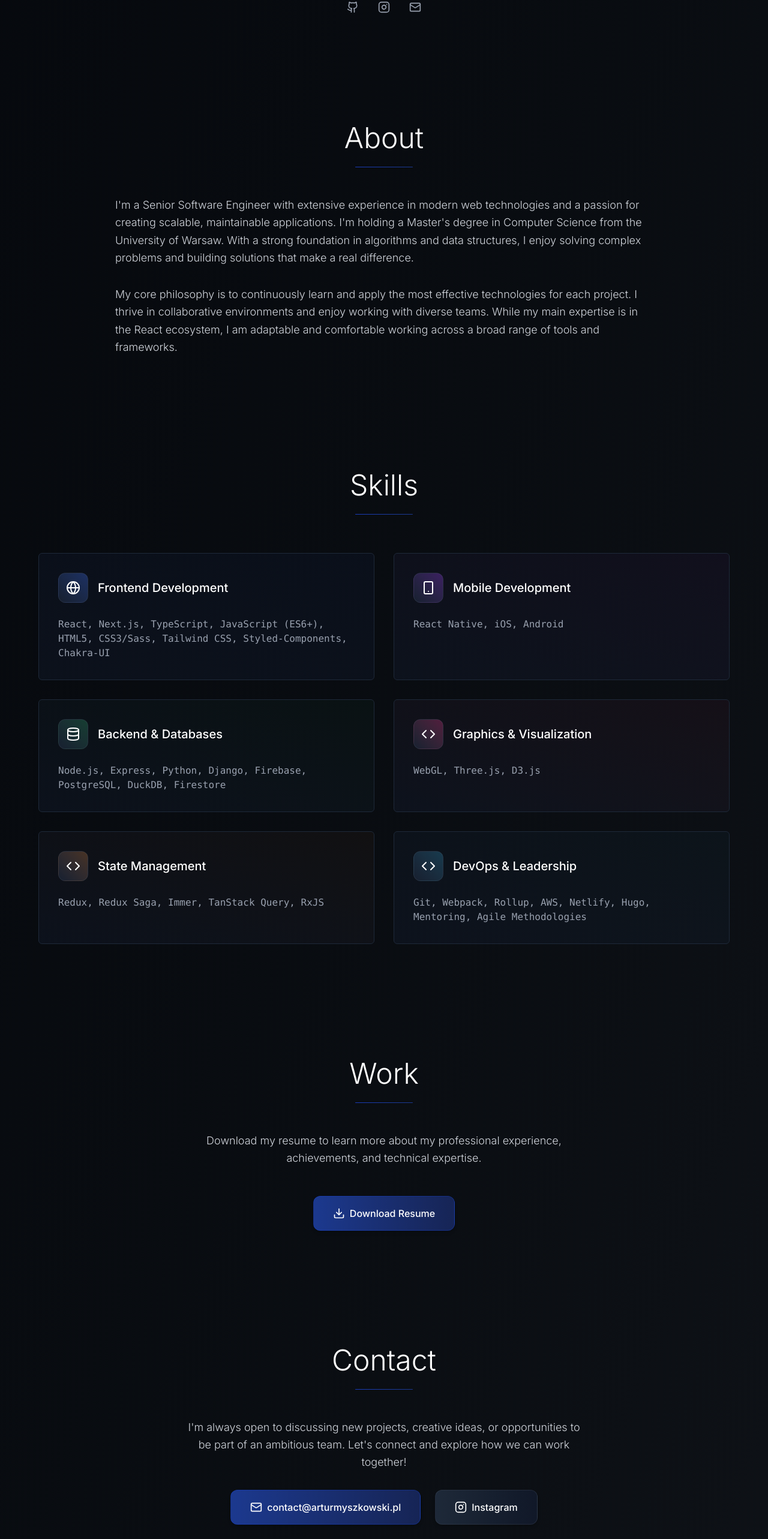
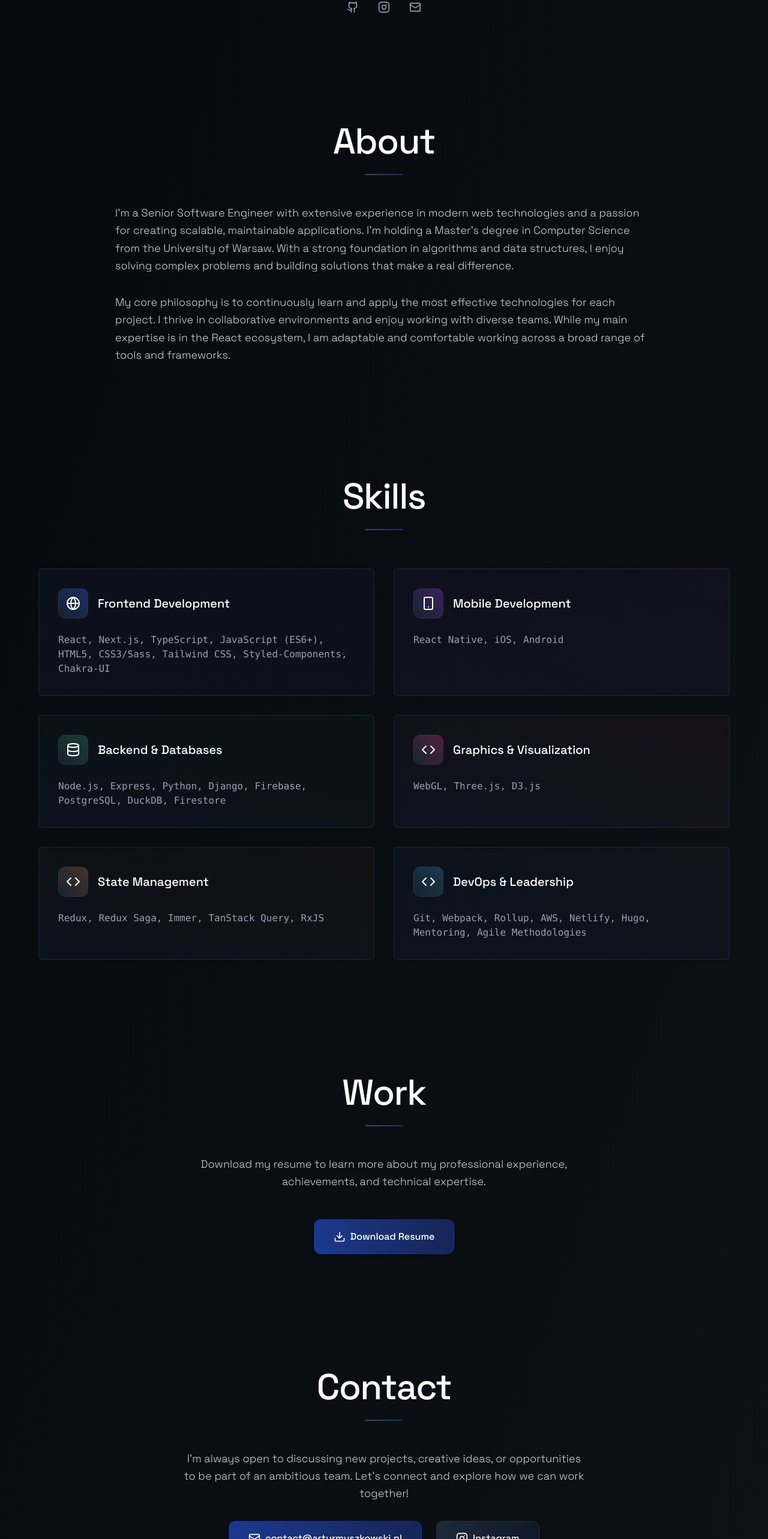
Before and after one commit to rthrs/arturmyszkowski-pl, a Next.js app: page / in a window 1280 px wide. Shown: the part 690-3256 px from the top of the page at 60% size. Built offline with nearby package versions, Linux system fonts and the light colour scheme.

Commit message:
Update font styles in Tailwind configuration and global CSS; introduce Space Grotesk font for body text and add heading font class for improved typography consistency across the application.

```diff
--- a/src/app/globals.css
+++ b/src/app/globals.css
@@ -8,7 +8,7 @@ html {
 }
 
 body {
-  font-family: var(--font-inter), system-ui, sans-serif;
+  font-family: var(--font-space-grotesk), system-ui, sans-serif;
   overflow-x: clip;
 }
 
--- a/src/app/layout.tsx
+++ b/src/app/layout.tsx
@@ -1,5 +1,5 @@
 import type { Metadata } from "next";
-import { Inter, JetBrains_Mono } from "next/font/google";
+import { Inter, JetBrains_Mono, Space_Grotesk } from "next/font/google";
 import "./globals.css";
 
 const inter = Inter({
@@ -10,6 +10,12 @@ const inter = Inter({
 
 const jetbrainsMono = JetBrains_Mono({
   variable: "--font-jetbrains-mono",
+  subsets: ["latin"],
+  display: "swap",
+});
+
+const spaceGrotesk = Space_Grotesk({
+  variable: "--font-space-grotesk",
   subsets: ["latin"],
   display: "swap",
 });
@@ -34,7 +40,7 @@ export default function RootLayout({
   return (
     <html lang="en">
       <body
-        className={`${inter.variable} ${jetbrainsMono.variable} antialiased`}
+        className={`${inter.variable} ${spaceGrotesk.variable} ${jetbrainsMono.variable} antialiased`}
       >
         {children}
       </body>
--- a/src/app/page.tsx
+++ b/src/app/page.tsx
@@ -208,7 +208,7 @@ export default function Home() {
                   </div>
 
             <div className="space-y-4">
-              <h1 className="text-5xl sm:text-7xl font-light text-white tracking-tight">
+              <h1 className="text-5xl sm:text-7xl font-light text-white tracking-tight font-heading">
                 Artur Myszkowski
               </h1>
               <p className="text-xl sm:text-2xl text-gray-400 font-light font-mono">
@@ -290,10 +290,10 @@ export default function Home() {
             className="space-y-12"
           >
             <div className="text-center">
-              <h2 className="text-4xl sm:text-5xl font-light text-white mb-6">
+              <h2 className="text-5xl sm:text-6xl font-medium text-white mb-6 font-heading tracking-tight">
                 About
               </h2>
-              <div className="w-24 h-px bg-gradient-to-r from-blue-800 to-blue-900 mx-auto rounded-full"></div>
+              <div className="w-16 h-0.5 bg-gradient-to-r from-gray-400/40 to-blue-600/40 mx-auto rounded-full"></div>
             </div>
 
             <div className="space-y-8 text-lg text-gray-300 font-light leading-relaxed">
@@ -324,10 +324,10 @@ export default function Home() {
             className="space-y-16"
           >
             <div className="text-center">
-              <h2 className="text-4xl sm:text-5xl font-light text-white mb-6">
+              <h2 className="text-5xl sm:text-6xl font-medium text-white mb-6 font-heading tracking-tight">
                 Skills
               </h2>
-              <div className="w-24 h-px bg-gradient-to-r from-blue-800 to-blue-900 mx-auto rounded-full"></div>
+              <div className="w-16 h-0.5 bg-gradient-to-r from-gray-400/40 to-blue-600/40 mx-auto rounded-full"></div>
             </div>
 
             <div className="grid grid-cols-1 md:grid-cols-2 gap-8">
@@ -376,10 +376,10 @@ export default function Home() {
             className="space-y-12 text-center"
           >
             <div>
-              <h2 className="text-4xl sm:text-5xl font-light text-white mb-6">
+              <h2 className="text-5xl sm:text-6xl font-medium text-white mb-6 font-heading tracking-tight">
                 Work
               </h2>
-              <div className="w-24 h-px bg-gradient-to-r from-blue-800 to-blue-900 mx-auto rounded-full"></div>
+              <div className="w-16 h-0.5 bg-gradient-to-r from-gray-400/40 to-blue-600/40 mx-auto rounded-full"></div>
             </div>
 
             <p className="text-lg text-gray-300 font-light max-w-2xl mx-auto leading-relaxed">
@@ -414,10 +414,10 @@ export default function Home() {
             className="space-y-12"
           >
             <div className="text-center">
-              <h2 className="text-4xl sm:text-5xl font-light text-white mb-6">
+              <h2 className="text-5xl sm:text-6xl font-medium text-white mb-6 font-heading tracking-tight">
                 Contact
               </h2>
-              <div className="w-24 h-px bg-gradient-to-r from-blue-800 to-blue-900 mx-auto rounded-full"></div>
+              <div className="w-16 h-0.5 bg-gradient-to-r from-gray-400/40 to-blue-600/40 mx-auto rounded-full"></div>
             </div>
 
             <div className="text-center space-y-8">
--- a/tailwind.config.js
+++ b/tailwind.config.js
@@ -75,7 +75,8 @@ module.exports = {
   theme: {
     extend: {
       fontFamily: {
-        sans: ['var(--font-inter)', 'system-ui', 'sans-serif'],
+        sans: ['var(--font-space-grotesk)', 'system-ui', 'sans-serif'],
+        heading: ['var(--font-inter)', 'system-ui', 'sans-serif'],
         mono: ['var(--font-jetbrains-mono)', 'monospace'],
       },
     },
```
